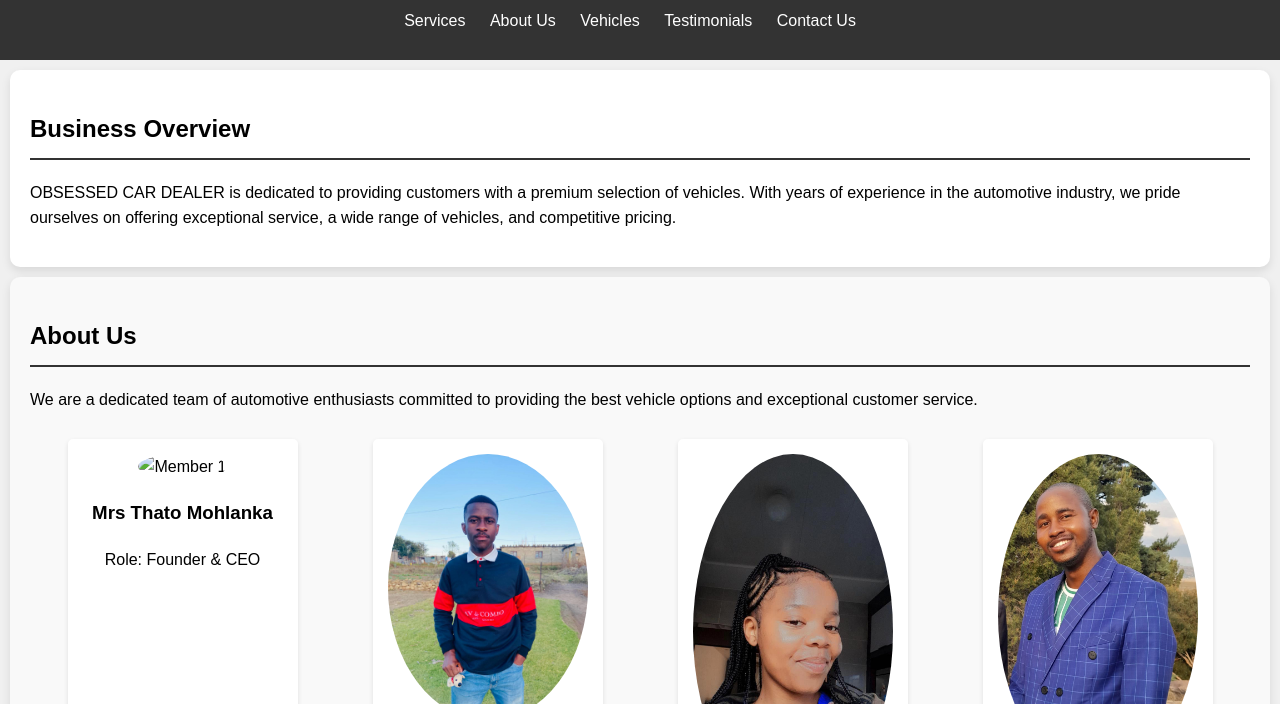
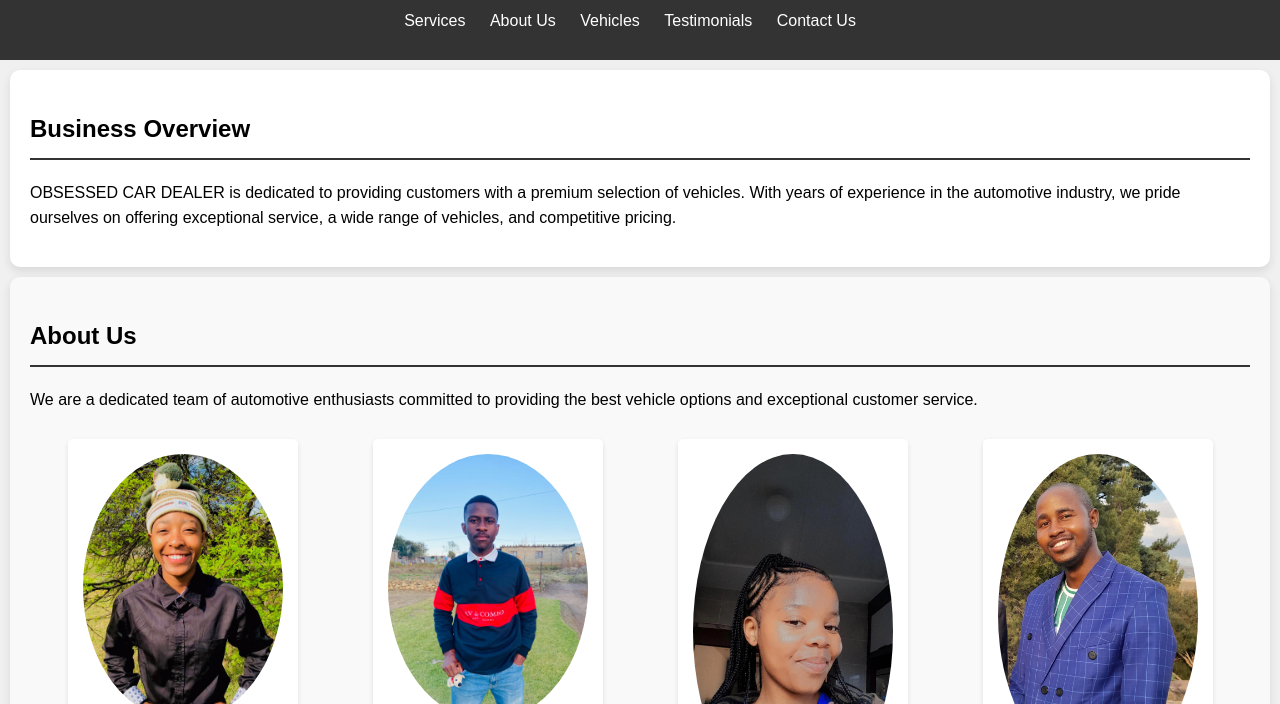
Before and after one commit to Monyau224/cars.co.ls, a plain HTML site: page index.html in a window 1280 px wide. Shown: the part 96-800 px from the top of the page. Drawn offline with Linux system fonts and the light colour scheme; files whose address does not match are found by name.

Commit message:
Update index.html

```diff
--- a/index.html
+++ b/index.html
@@ -31,7 +31,7 @@
 
         <div class="team">
             <div class="team-member">
-                <img src="PICTURE/Thato Mohlanka.jpg" alt="Member 1" class="member-image">
+                <img src="Thato Mohlanka.jpg" alt="Member 1" class="member-image">
                 <h3> Mrs Thato Mohlanka</h3>
                 <p>Role: Founder & CEO</p>
             </div>
```
